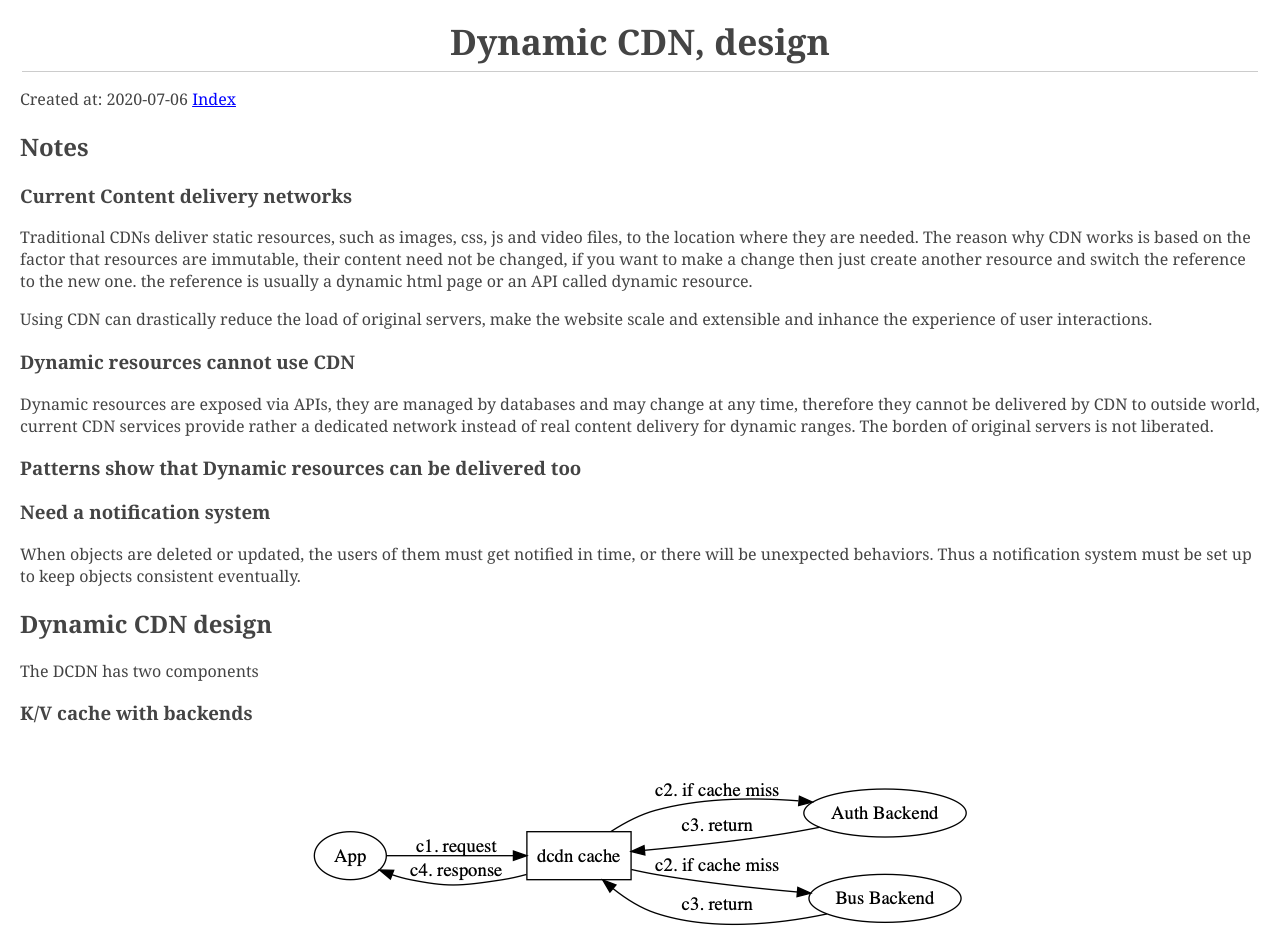
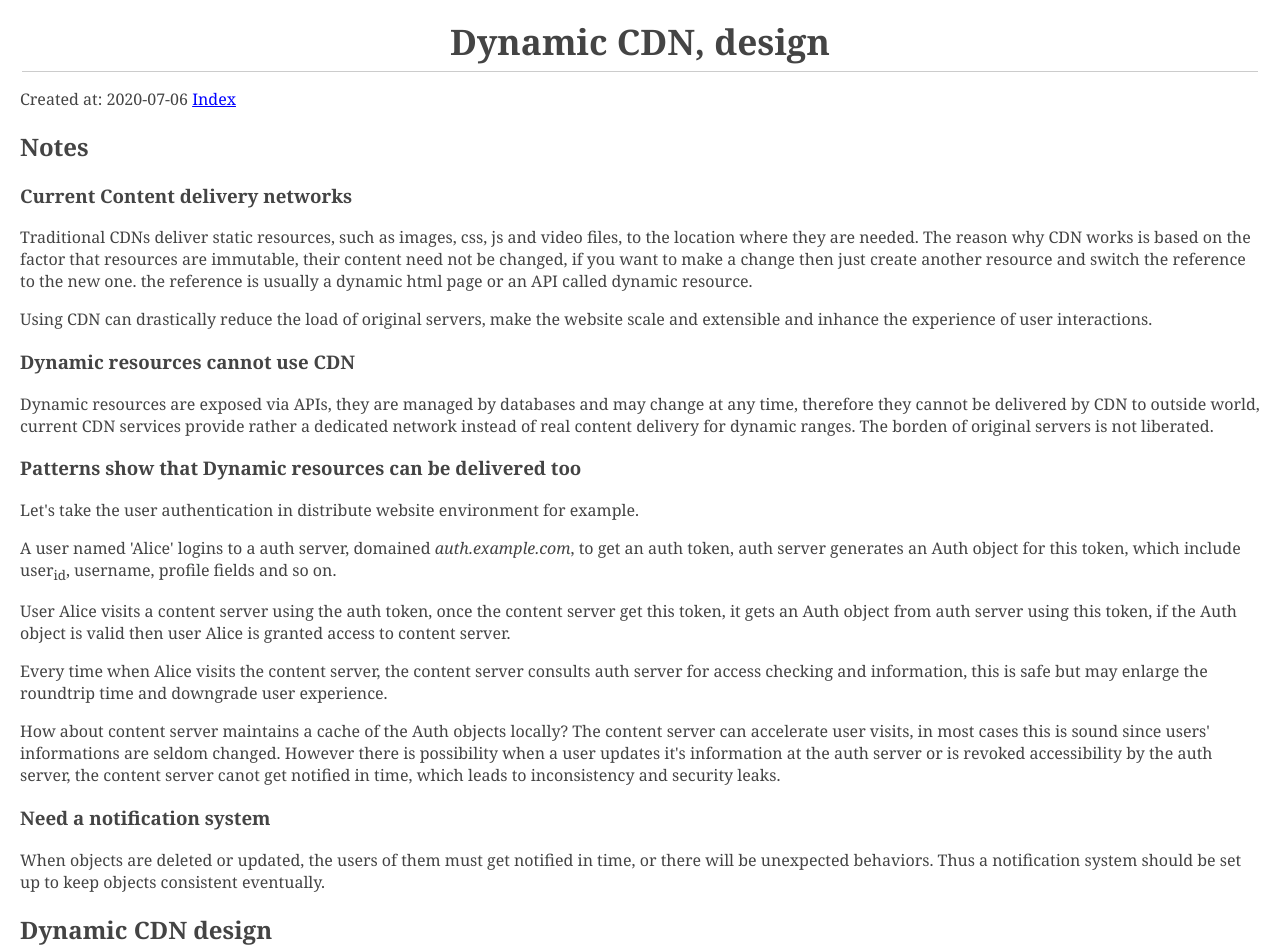
Before and after one commit to superisaac/superisaac.github.io, a plain HTML site: page dcdn_design.html in a window 1280 px wide. Shown: the top 949 px of the page. Drawn offline with Linux system fonts and the light colour scheme.

Commit message:
update wording of DCDN and protobuf plugin

```diff
--- a/dcdn_design.html
+++ b/dcdn_design.html
@@ -104,6 +104,42 @@ borden of original servers is not liberated.
 
 <div id="outline-container-orge0138c1" class="outline-3">
 <h3 id="orge0138c1">Patterns show that Dynamic resources can be delivered too</h3>
+<div class="outline-text-3" id="text-orge0138c1">
+<p>
+Let's take the user authentication in distribute website environment
+for example.
+</p>
+
+<p>
+A user named 'Alice' logins to a auth server, domained
+<i>auth.example.com</i>, to get an auth token, auth server generates an
+Auth object for this token, which include user<sub>id</sub>, username, profile
+fields and so on.
+</p>
+
+<p>
+User Alice visits a content server using the auth token, once the
+content server get this token, it gets an Auth object from auth server
+using this token, if the Auth object is valid then user Alice is
+granted access to content server.
+</p>
+
+<p>
+Every time when Alice visits the content server, the content server
+consults auth server for access checking and information, this is safe
+but may enlarge the roundtrip time and downgrade user experience.
+</p>
+
+<p>
+How about content server maintains a cache of the Auth objects
+locally? The content server can accelerate user visits, in most cases
+this is sound since users' informations are seldom changed. However
+there is possibility when a user updates it's information at the auth
+server or is revoked accessibility by the auth server, the content
+server canot get notified in time, which leads to inconsistency and
+security leaks.
+</p>
+</div>
 </div>
 
 <div id="outline-container-org8b84b84" class="outline-3">
@@ -112,7 +148,7 @@ borden of original servers is not liberated.
 <p>
 When objects are deleted or updated, the users of them must get
 notified in time, or there will be unexpected behaviors. Thus a
-notification system must be set up to keep objects consistent
+notification system should be set up to keep objects consistent
 eventually.
 </p>
 </div>
@@ -158,7 +194,6 @@ order to make the data sound, two HTTP response headers are required,
 examples are
 </p>
 <ol class="org-ol">
-<li>X-DCDN-Ref: <code>/auth/token/cb624a50</code>, the object reference.</li>
 <li>X-DCDN-Action: set, the choices are 'set|purge'.</li>
 <li>X-DCDN-Expiration: 100, expire after 100 seconds, the default
 expiration value is 3600 seconds.</li>
```
Also changed, not shown: protobuf_plugin.html (+3 -3 lines).
